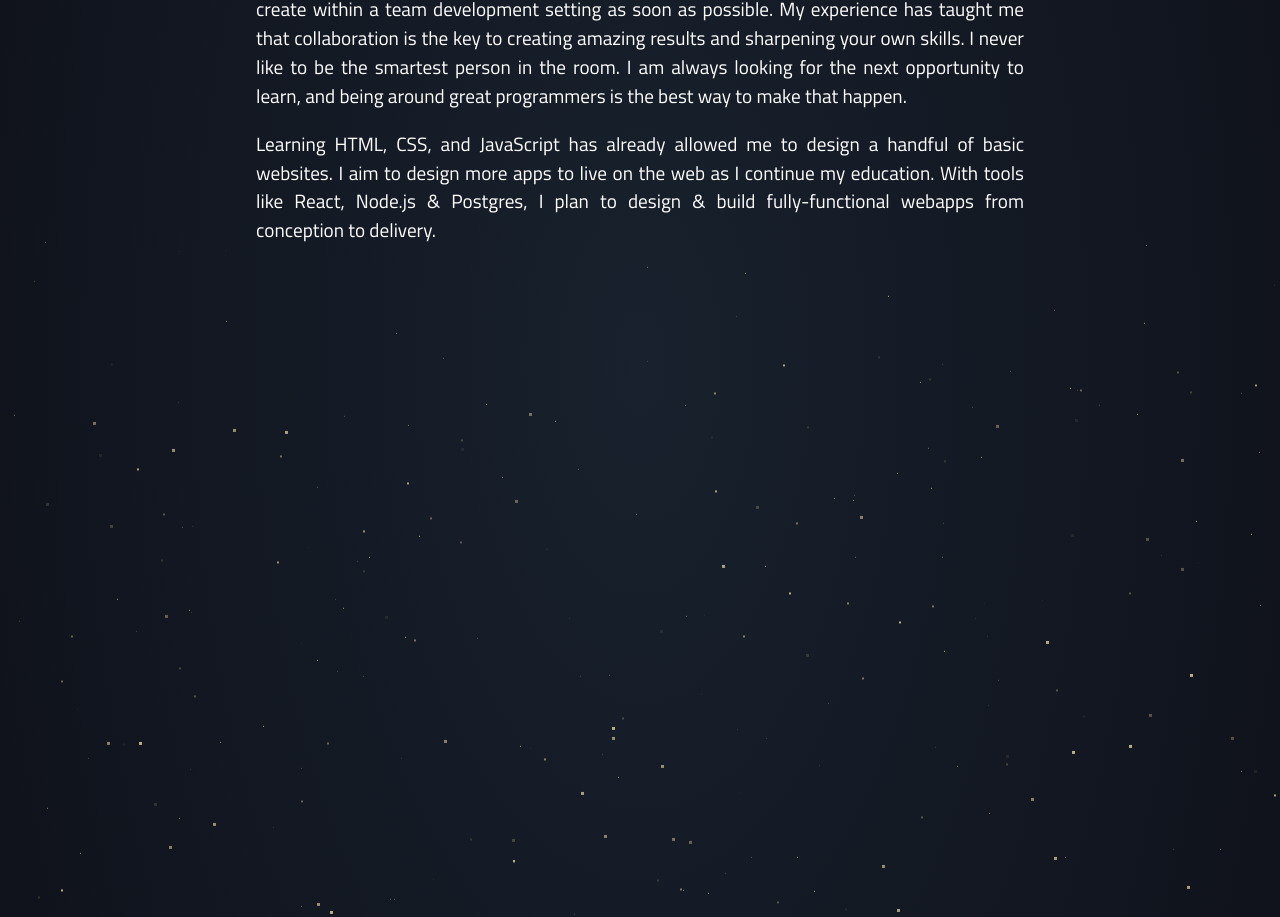
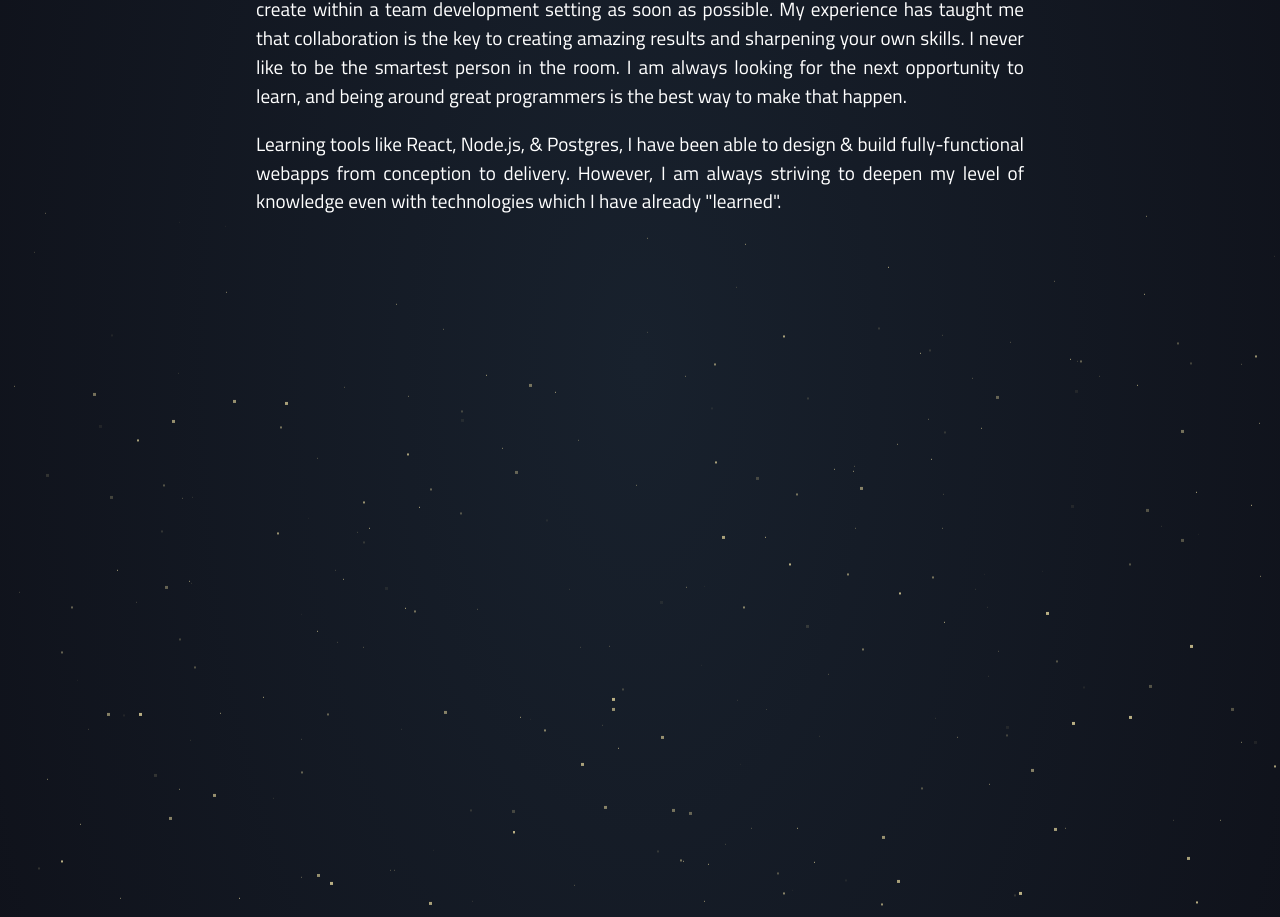
Before and after one commit to austinthaldorfhuelsbeck/portfolio-with-react, a React (Create React App) app: page /about in a window 1280 px wide. Shown: the part 916-1833 px from the top of the page. Built offline with nearby package versions, Linux system fonts and the light colour scheme.

Commit message:
render technologies used

```diff
--- a/src/About/About.js
+++ b/src/About/About.js
@@ -45,11 +45,10 @@ export default function About() {
       </p>
 
       <p data-aos="fade-up">
-        Learning HTML, CSS, and JavaScript has already allowed me to design a
-        handful of basic websites. I aim to design more apps to live on the web
-        as I continue my education. With tools like React, Node.js &amp;
-        Postgres, I plan to design &amp; build fully-functional webapps from
-        conception to delivery.
+        Learning tools like React, Node.js, &amp; Postgres, I have been able to
+        design &amp; build fully-functional webapps from conception to delivery.
+        However, I am always striving to deepen my level of knowledge even with
+        technologies which I have already "learned".
       </p>
     </div>
   )
--- a/src/CategorySection/ProjectPage/ProjectPage.js
+++ b/src/CategorySection/ProjectPage/ProjectPage.js
@@ -6,6 +6,7 @@ export default function ProjectPage() {
   const { projectId } = useParams()
   const API_URL = "http://localhost:5000/projects/"
   const [project, setProject] = useState({})
+  const [technologies, setTechnologies] = useState([])
 
   useEffect(() => {
     fetch(`${API_URL}/${projectId}`)
@@ -15,16 +16,29 @@ export default function ProjectPage() {
       .catch((err) => {
         console.log(err)
       })
+
+    fetch(`${API_URL}/${projectId}/technologies`)
+      .then((response) => response.json())
+      .then((response) => response.data)
+      .then(setTechnologies)
+      .catch((err) => {
+        console.log(err)
+      })
   }, [projectId])
+
+  const technologyList = technologies.map((technology) => (
+    <i className={`fab fa-${technology.name} fa-lg`}></i>
+  ))
 
   return (
     <main>
-      <div class="project-content">
+      <div class="project-content justify">
         <h3 className="justify" data-aos="fade-up">
           <a href={project.deployment_url} rel="noreferrer" target="_blank">
             Visit Site &rarr;
           </a>
         </h3>
+        <div data-aos="fade-up">Technologies Used: {technologyList}</div>
         <div id="screenshot" className="flex-container" data-aos="fade-up">
           <img
             src={project.screenshot_url}
--- a/src/Resume/Resume.js
+++ b/src/Resume/Resume.js
@@ -174,7 +174,7 @@ export default function Resume() {
             </p>
             <p>
               Practical mastery of HTML, CSS, JavaScript, React, Node.js with
-              Express, and PostgreSQL
+              Express and Knex, and PostgreSQL
             </p>
             <br />
             <p>2006&ndash;2009</p>
--- a/src/index.css
+++ b/src/index.css
@@ -291,6 +291,8 @@ html {
   align-items: center;
 }
 
+.fab { margin: .5rem; }
+
 .inset-image {
   border-radius: .5em;
   width: 100%;
```
